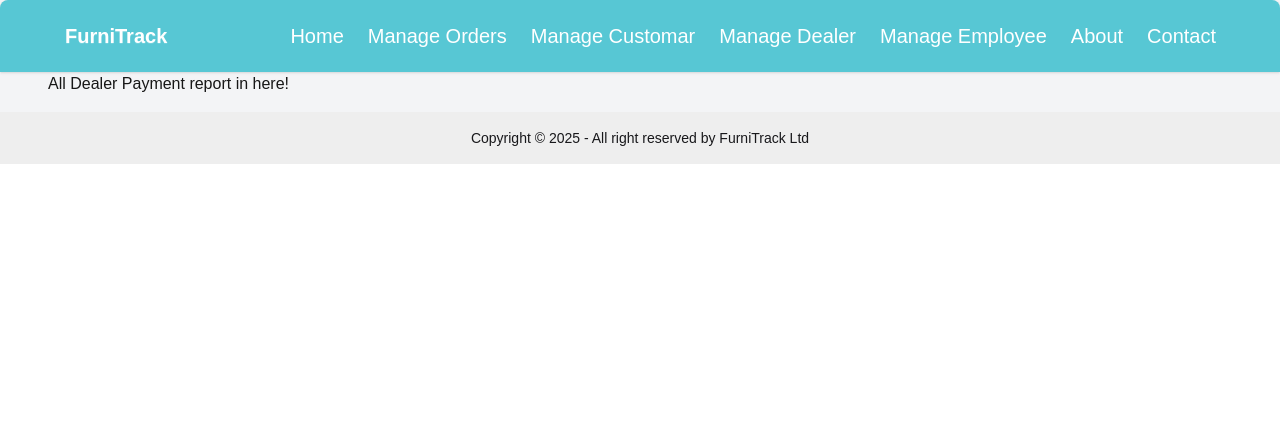
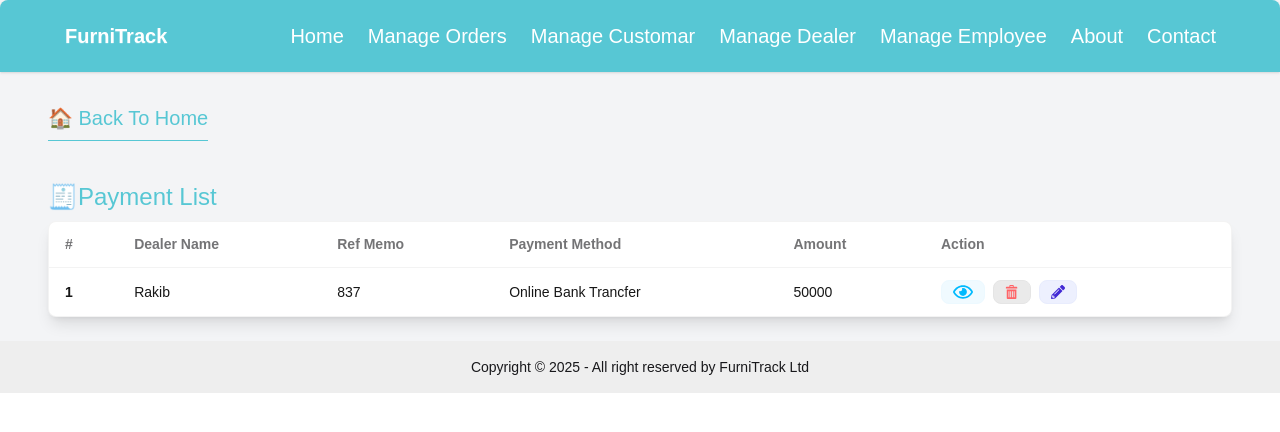
Before and after one commit to 0rakib0/furni-track-frontend, a Next.js app: page /dealer-payment-report in a window 1280 px wide. Shown: the top 432 px of the page. Built offline with nearby package versions, Linux system fonts and the light colour scheme.

Commit message:
design payment report table for show payment report

```diff
--- a/src/app/(dealer)/dealer-payment-report/page.jsx
+++ b/src/app/(dealer)/dealer-payment-report/page.jsx
@@ -1,9 +1,12 @@
+import PaymentReport from '@/components/dealerComponents/PaymentReport/PaymentReport'
+import PageTitle from '@/components/PageTitle/PageTitle'
 import React from 'react'
 
 function DealerPaymentReport() {
   return (
     <div>
-        All Dealer Payment report in here!
+        <PageTitle></PageTitle>
+        <PaymentReport></PaymentReport>
     </div>
   )
 }
--- /dev/null
+++ b/src/components/dealerComponents/PaymentReport/PaymentReport.jsx
@@ -0,0 +1,52 @@
+import DeleteAlart from '@/components/deleteConfirmationAlert/DeleteAlart'
+import React from 'react'
+import { FaPencilAlt, FaRegEye } from 'react-icons/fa'
+import { ImBin } from 'react-icons/im'
+
+function PaymentReport() {
+    return (
+        <div>
+            <div className='my-6'>
+                <h3 className='md:text-2xl text-xl mb-2 text-[#57c7d4]'>🧾Payment List</h3>
+                <div className="overflow-x-auto rounded-box border border-base-content/5 bg-base-100 shadow-lg">
+                    <table className="table">
+                        {/* head */}
+                        <thead>
+                            <tr>
+                                <th>#</th>
+                                <th>Dealer Name</th>
+                                <th>Ref Memo</th>
+                                <th>Payment Method</th>
+                                <th>Amount</th>
+                                <th>Action</th>
+                            </tr>
+                        </thead>
+                        <tbody>
+                            <tr>
+                                <th>1</th>
+                                <td>Rakib</td>
+                                <td>837</td>
+                                <td>Online Bank Trancfer</td>
+                                <td>50000</td>
+                                <td>
+                                    <button className="badge badge-soft badge-info mr-2"><span className='text-xl'><FaRegEye /></span>
+                                    </button>
+
+                                    <button className="badge badge-soft text-red-400 mr-2">
+                                        <span><ImBin></ImBin></span>
+                                    </button>
+                                    <DeleteAlart status='dealer'></DeleteAlart>
+
+                                    <button className="badge badge-soft badge-primary mr-2">
+                                        <span> <FaPencilAlt></FaPencilAlt> </span></button>
+                                </td>
+                            </tr>
+                        </tbody>
+                    </table>
+                </div>
+            </div>
+        </div>
+    )
+}
+
+export default PaymentReport
```
